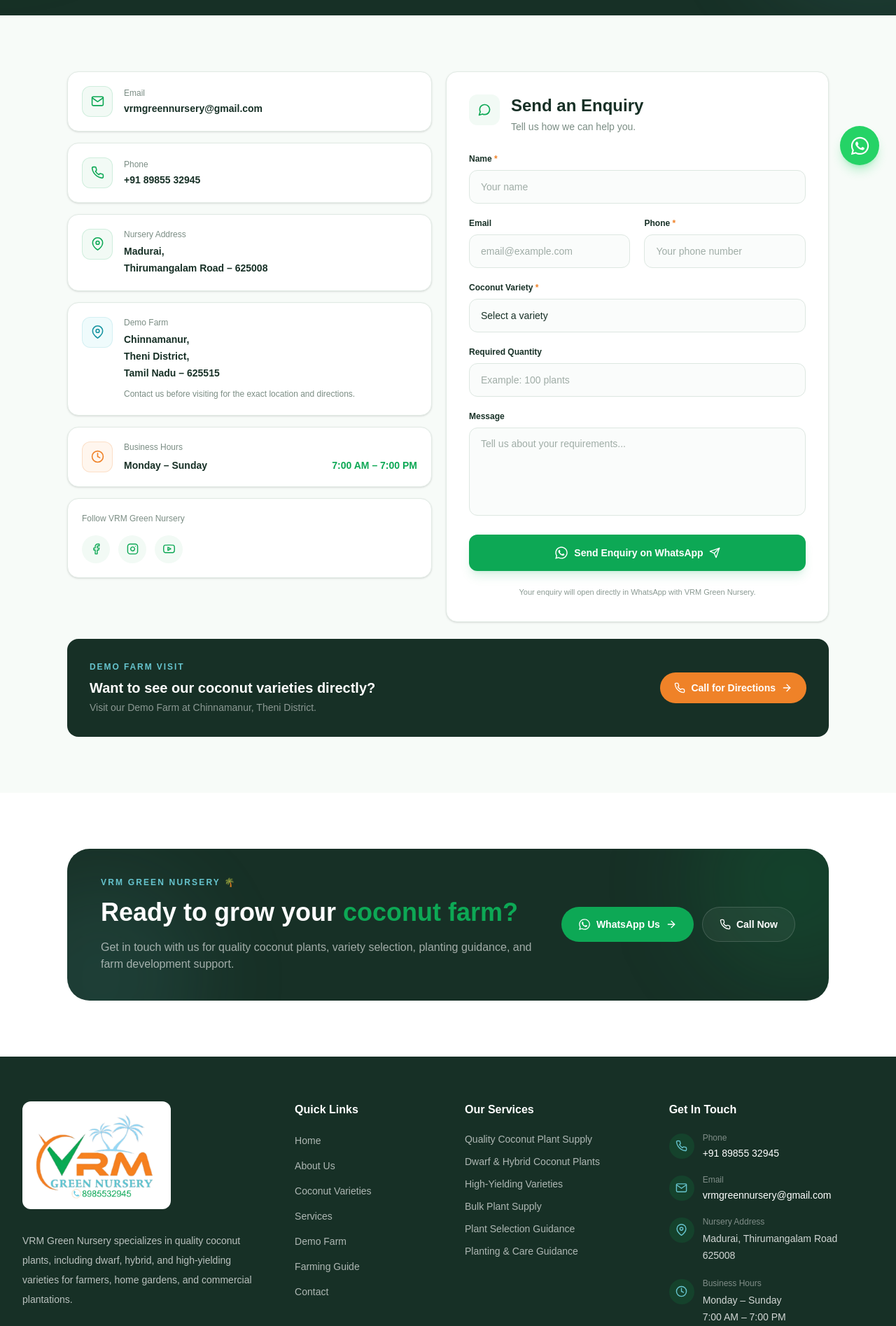
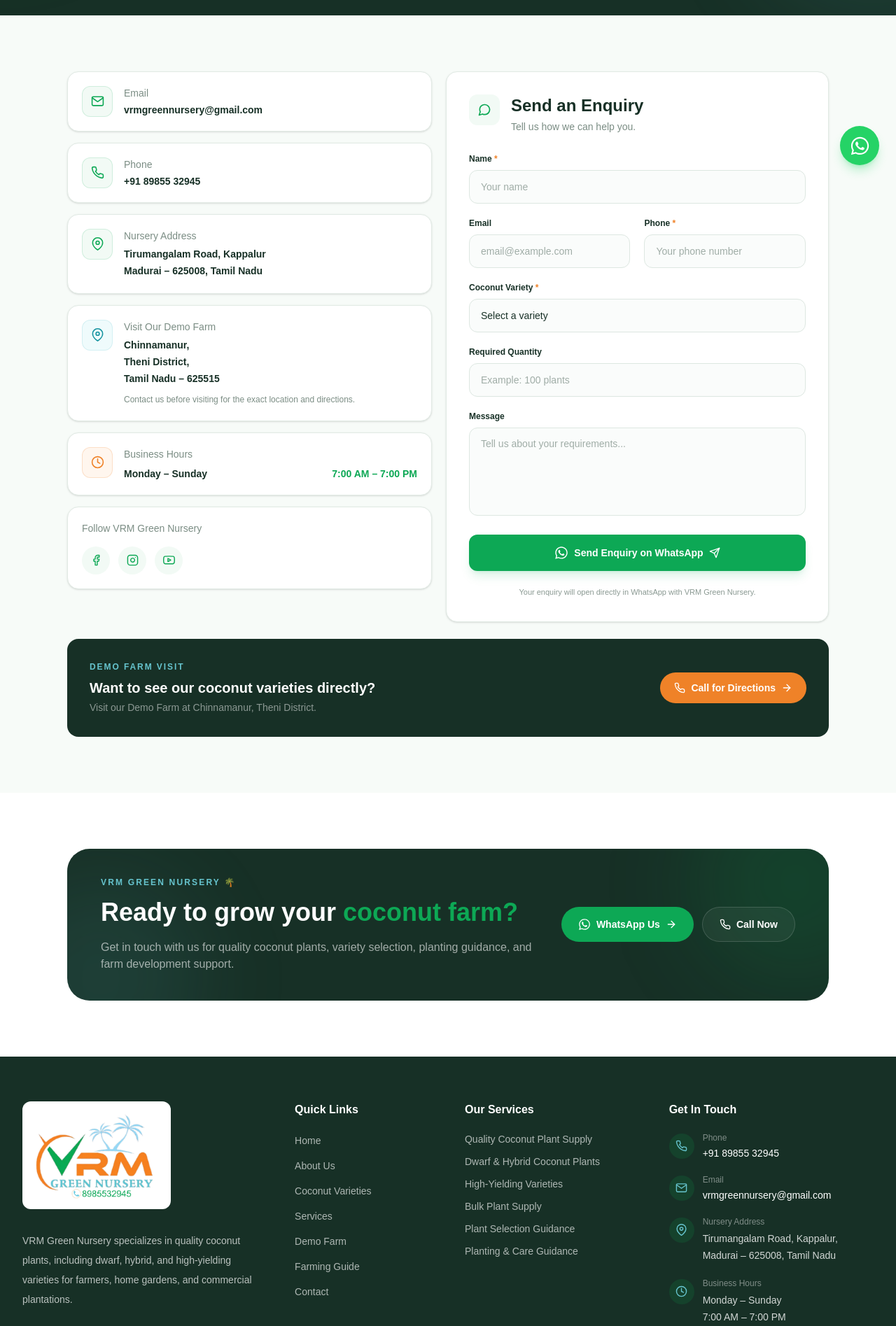
Before and after one commit to pavankrishtaiahveguru/vrm-green-nursery, a Next.js app: page /contact in a window 1280 px wide. Shown: the part 540-2435 px from the top of the page at 70% size. Built offline with nearby package versions, Linux system fonts and the light colour scheme.

Commit message:
updated ui

```diff
--- a/src/app/contact/page.jsx
+++ b/src/app/contact/page.jsx
@@ -162,7 +162,7 @@ VRM Green Nursery
                 </div>
 
                 <div className="min-w-0">
-                  <p className="text-xs font-medium text-[#7B8D84]">Email</p>
+                  <p className="text-sm font-medium text-[#7B8D84]">Email</p>
 
                   <p className="mt-1 break-all text-sm font-semibold text-[#173026]">
                     vrmgreennursery@gmail.com
@@ -180,10 +180,10 @@ VRM Green Nursery
                 </div>
 
                 <div>
-                  <p className="text-xs font-medium text-[#7B8D84]">Phone</p>
+                  <p className="text-sm font-medium text-[#7B8D84]">Phone</p>
 
                   <p className="mt-1 text-sm font-semibold text-[#173026]">
-                   +91 89855 32945
+                    +91 89855 32945
                   </p>
                 </div>
               </a>
@@ -196,14 +196,14 @@ VRM Green Nursery
                   </div>
 
                   <div>
-                    <p className="text-xs font-medium text-[#7B8D84]">
+                    <p className="text-sm font-medium text-[#7B8D84]">
                       Nursery Address
                     </p>
 
                     <p className="mt-1 text-sm font-semibold leading-6 text-[#173026]">
-                      Madurai,
+                      Tirumangalam Road, Kappalur
                       <br />
-                      Thirumangalam Road – 625008
+                      Madurai – 625008, Tamil Nadu
                     </p>
                   </div>
                 </div>
@@ -217,8 +217,8 @@ VRM Green Nursery
                   </div>
 
                   <div>
-                    <p className="text-xs font-medium text-[#7B8D84]">
-                      Demo Farm
+                    <p className="text-sm font-medium text-[#7B8D84]">
+                      Visit Our Demo Farm
                     </p>
 
                     <p className="mt-1 text-sm font-semibold leading-6 text-[#173026]">
@@ -245,7 +245,7 @@ VRM Green Nursery
                   </div>
 
                   <div className="flex-1">
-                    <p className="text-xs font-medium text-[#7B8D84]">
+                    <p className="text-sm font-medium text-[#7B8D84]">
                       Business Hours
                     </p>
 
@@ -264,7 +264,7 @@ VRM Green Nursery
 
               {/* Social Media */}
               <div className="rounded-2xl border border-[#E1EAE4] bg-white p-5 shadow-sm">
-                <p className="text-xs font-medium text-[#7B8D84]">
+                <p className="text-sm font-medium text-[#7B8D84]">
                   Follow VRM Green Nursery
                 </p>
 
@@ -468,7 +468,7 @@ VRM Green Nursery
                     </>
                   ) : (
                     <>
-                    <FaWhatsapp size={20} />
+                      <FaWhatsapp size={20} />
                       Send Enquiry on WhatsApp
                       <FiSend size={16} />
                     </>
@@ -504,7 +504,7 @@ VRM Green Nursery
                 href="tel:8985532945"
                 className="inline-flex w-fit shrink-0 items-center gap-2 rounded-full bg-[#EF8228] px-5 py-3 text-sm font-semibold text-white transition-all hover:bg-[#D96F19]"
               >
-                <FiPhone size={16}/>
+                <FiPhone size={16} />
                 Call for Directions
                 <FiArrowRight size={16} />
               </a>
--- a/src/components/home/About.jsx
+++ b/src/components/home/About.jsx
@@ -88,9 +88,11 @@ export default function About() {
                     Nursery Location
                   </p>
                   <p className="mt-1 text-sm font-medium leading-5 text-[#173026]">
-                    Madurai, Thirumangalam Road
+                    Tirumangalam Road, Kappalur,
                   </p>
-                  <p className="text-xs text-[#587067]">625008</p>
+                  <p className="text-sm text-[#587067]">
+                    Madurai – 625008, Tamil Nadu
+                  </p>
                 </div>
               </div>
             </motion.div>
--- a/src/components/home/Varieties.jsx
+++ b/src/components/home/Varieties.jsx
@@ -17,6 +17,7 @@ import {
 } from "react-icons/fi";
 
 import varieties from "@/data/varieties";
+import { FaWhatsapp } from "react-icons/fa";
 
 const getFeatureIcon = (label = "") => {
   const value = label.toLowerCase();
@@ -499,6 +500,7 @@ export default function Varieties() {
                       rel="noopener noreferrer"
                       className="inline-flex flex-1 items-center justify-center gap-2 rounded-full bg-[#0DA855] px-5 py-3.5 text-sm font-semibold text-white transition-all duration-300 hover:bg-[#087F40]"
                     >
+                      <FaWhatsapp size={18} />
                       Enquire on WhatsApp
                       <FiArrowRight size={16} />
                     </a>
--- a/src/components/layout/Footer.jsx
+++ b/src/components/layout/Footer.jsx
@@ -164,9 +164,9 @@ export default function Footer() {
                     Nursery Address
                   </span>
                   <span className="mt-1 block text-sm leading-6 text-white/80">
-                    Madurai, Thirumangalam Road
+                    Tirumangalam Road, Kappalur,
                     <br />
-                    625008
+                    Madurai – 625008, Tamil Nadu
                   </span>
                 </span>
               </div>
```
